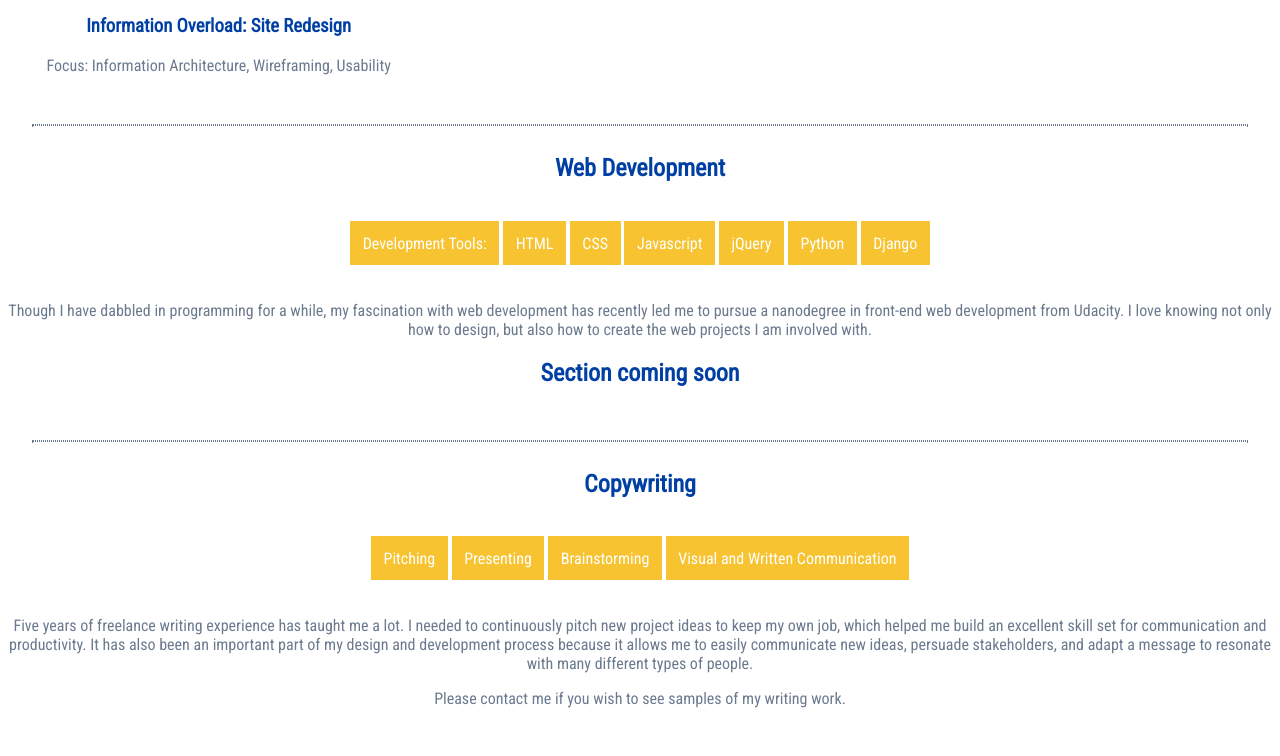
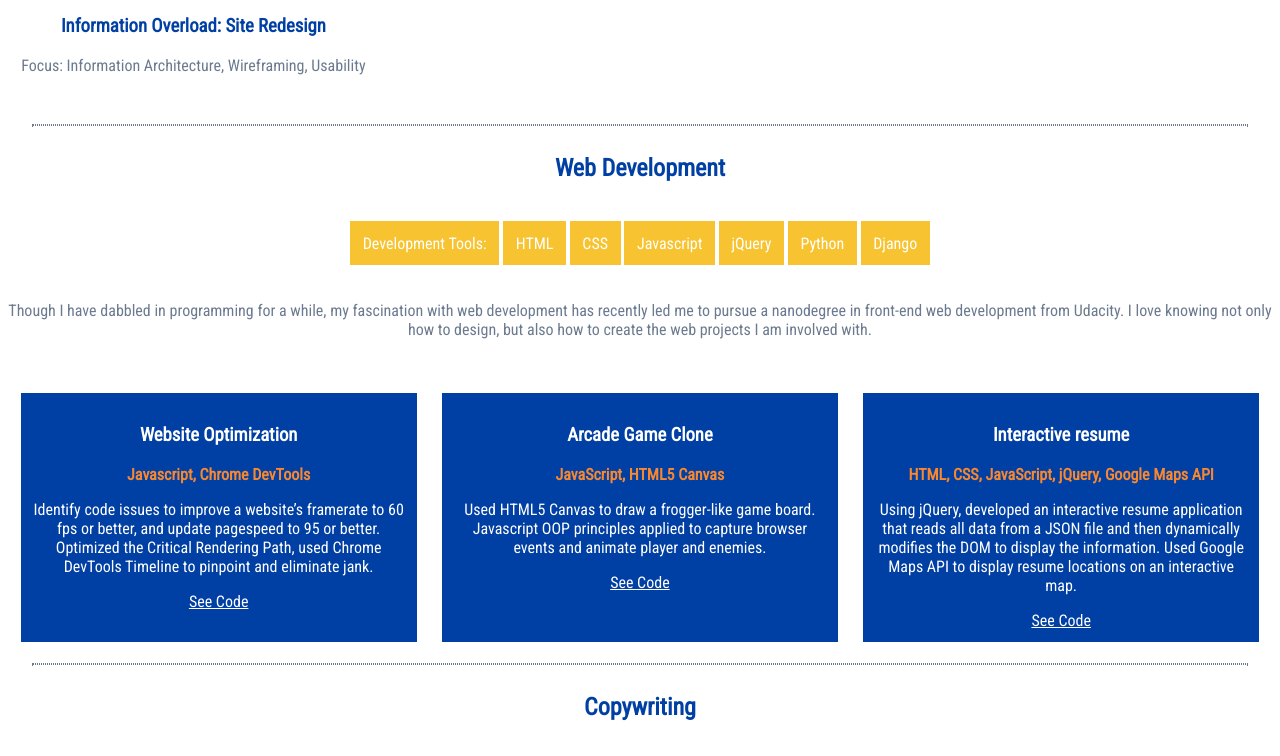
Before and after one commit to areneehy/areneehy.github.io, a plain HTML site: page index.html in a window 1280 px wide. Shown: the part 1238-1994 px from the top of the page. Drawn offline with Linux system fonts and the light colour scheme.

Commit message:
added 3 web development projects

```diff
--- a/assets/css/main.css
+++ b/assets/css/main.css
@@ -44,7 +44,7 @@
   width: 100%;
 }
 
-.project {
+.project, .dev-project {
   width: 100%;
   padding-bottom: 2%;
 }
@@ -99,6 +99,25 @@ footer {
   margin-top: 3.5%;
 }
 
+.dev-project {
+  background-color: #003fa3;
+  padding: 1%;
+  margin: 1%;
+}
+
+.dev-project h3, .dev-project p, .dev-project a {
+  color: white;
+}
+
+.dev-project span {
+  color: #f7882f;
+  font-weight: bold;
+}
+
+/*.dev-project h3 {
+  color: #f7c331;
+}*/
+
 /*============*/
 /*Images*/
 /*============*/
@@ -125,18 +144,12 @@ footer {
 /*============*/
 
 @media screen and (min-width: 550px) {
-  .project {
-    width: 50%;
+  .project, .dev-project {
+    width: 46%;
   }
 
 @media screen and (min-width: 769px) {
-  .project {
-    width: calc(100% / 3);
+  .project, .dev-project {
+    width: calc(88% / 3);
   }
-  /*.project-2 {
-    width: calc(100% / 3);
-  }
-  .project-3 {
-    width: calc(100% / 3);
-  }*/
 }
--- a/index.html
+++ b/index.html
@@ -13,7 +13,7 @@
     <div class="container">
       <header class="name">
         <h1>Renee Hyde</h1>
-        <h3>UX / Front-End / Copywriting</h3>
+        <h3>Front-End Web Developer / UX Designer / Copywriter</h3>
       </header>
 
       <div class="intro">
@@ -48,7 +48,7 @@
       </div>
 
       <div class = "work-type">
-        <p>I use my educational background in psychology and UX design, plus my professional experience in market research and teaching, to create designs that are human-centered and tested by real people.</p>
+        <p>I use my educational background in psychology and UX design, plus my professional experience in market research and teaching, to create human-centered designs.</p>
       </div>
 
       <div class="project">
@@ -95,25 +95,34 @@
 
       <div class= "work-type">
         <p> Though I have dabbled in programming for a while, my fascination with web development has recently led me to pursue a nanodegree in front-end web development from Udacity. I love knowing not only how to design, but also how to create the web projects I am involved with.</p>
-        <h2>Section coming soon</h2>
       </div>
 
-      <!-- <div class="project">
-        <img src="http://placekitten.com/340/300" class="responsive-image" alt="proj1">
-        <p>Appify</p>
-        <a href="https://github.com/udacity/Appify/">https://github.com/udacity/Appify/</a>
+      <div class="dev-project">
+        <h3>Website Optimization</h3>
+        <p><span>Javascript, Chrome DevTools </span></p>
+        <p>Identify code issues to improve a website’s framerate to 60 fps or better, and update pagespeed to 95 or better. Optimized the Critical Rendering Path, used Chrome DevTools Timeline to pinpoint and eliminate jank.</p>
+        <a href="https://github.com/areneehy/website-optimization" target="_blank">See Code</a>
       </div>
 
-      <div class="project">
-        <img src="http://placekitten.com/340/300" class="responsive-image" alt="proj2">
-        <p>Sunflower</p>
-        <a href="https://github.com/udacity/Sunflower/">https://github.com/udacity/Sunflower/</a>
+      <div class="dev-project">
+        <h3>Arcade Game Clone</h3>
+        <p><span>JavaScript, HTML5 Canvas</span></p>
+        <p>Used HTML5 Canvas to draw a frogger-like game board. Javascript OOP principles applied to capture browser events and animate player and enemies.</p>
+        <a href="https://github.com/areneehy/arcade-game" target="_blank">See Code</a>
       </div>
 
-      <div class="project">
-        <img src="http://placekitten.com/340/300" class="responsive-image" alt="proj3">
-        <p>Bokeh</p>
-        <a href="https://github.com/udacity/Bokeh/">https://github.com/udacity/Bokeh/</a>
+      <div class="dev-project">
+        <h3>Interactive resume</h3>
+        <p><span>HTML, CSS, JavaScript, jQuery, Google Maps API</span></p>
+        <p>Using jQuery, developed an interactive resume application that reads all data from a JSON file and then dynamically modifies the DOM to display the information. Used Google Maps API to display resume locations on an interactive map.</p>
+        <a href="https://github.com/areneehy/javascript-resume-template" target="_blank">See Code</a>
+      </div>
+
+      <!-- <div class="dev-project">
+        <h3>Portfolio</h3>
+        <p><span>HTML, CSS, Bootstrap, Github Pages</span></p>
+        <p>Developed a personal portfolio page using HTML, CSS, and the Bootstrap framework. The page is fully responsive and works on mobile, tablet, and desktop browsers.</p>
+        <a href="https://github.com/areneehy/areneehy.github.io" target="_blank">See Code</a>
       </div> -->
       <hr>
 
@@ -139,6 +148,7 @@
     <div>
       <a href="mailto:ahyde@alumni.princeton.edu" class="icon"> <img src=assets/img/email.png height=50 alt="mailto:ahyde@alumnni.princeton.edu"></a>
       <a href="https://www.linkedin.com/in/reneehydewriter" target="_blank"> <img src=assets/img/linkedin.png height=50 alt="linkedin"></a>
+      <a href="https://github.com/areneehy/" target="_blank"> <img src=assets/img/github-logo-white.png height=50 alt="GitHub"></a>
     </div>
   </footer>
 </html>
```
Also changed, not shown: boarding.html (+1 -0 lines), friend.html (+1 -0 lines), remodel.html (+1 -0 lines), zentripper.html (+1 -0 lines), assets/img/github-logo-white.png (added).
